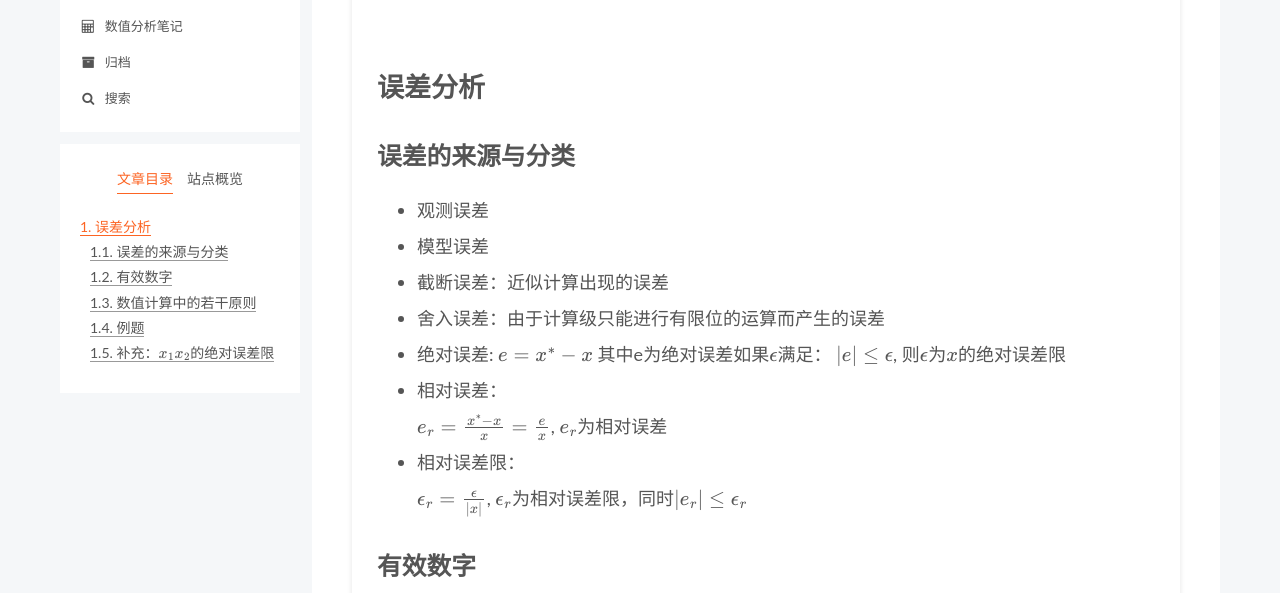
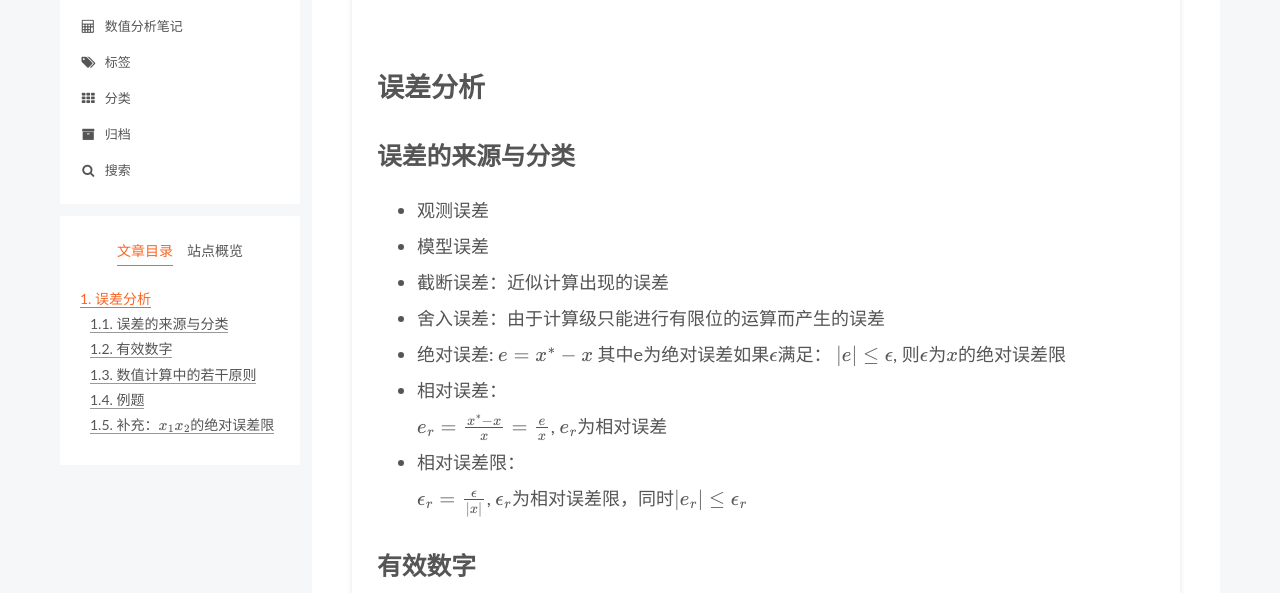
Before and after one commit to dylan-club/dylan-club.github.io, a plain HTML site: page 2020/03/11/mathAnalysis-1-1/index.html in a window 1280 px wide. Shown: the part 207-800 px from the top of the page. Drawn offline with nearby package versions, Linux system fonts and the light colour scheme; some packages are replaced by stand-ins of ours.

Commit message:
Site updated: 2020-10-05 20:25:49

```diff
--- a/2020/03/11/mathAnalysis-1-1/index.html
+++ b/2020/03/11/mathAnalysis-1-1/index.html
@@ -130,6 +130,16 @@
         <li class="menu-item menu-item-numericalanalysis">
 
     <a href="/categories/%E6%95%B0%E5%80%BC%E5%88%86%E6%9E%90%E7%AC%94%E8%AE%B0" rel="section"><i class="fa fa-fw fa-calculator"></i>数值分析笔记</a>
+
+  </li>
+        <li class="menu-item menu-item-tags">
+
+    <a href="/tags/" rel="section"><i class="fa fa-fw fa-tags"></i>标签</a>
+
+  </li>
+        <li class="menu-item menu-item-categories">
+
+    <a href="/categories/" rel="section"><i class="fa fa-fw fa-th"></i>分类</a>
 
   </li>
         <li class="menu-item menu-item-archives">
@@ -422,11 +432,13 @@ e_r(z)=|\frac{x}{x-y}||e_r(x)|+|\frac{y}{x-y}||e_r(x)|</script><script type="mat
       </div>
       <div class="site-state-item site-state-categories">
             <a href="/categories/">
+
         <span class="site-state-item-count">1</span>
         <span class="site-state-item-name">分类</span></a>
       </div>
       <div class="site-state-item site-state-tags">
             <a href="/tags/">
+
         <span class="site-state-item-count">1</span>
         <span class="site-state-item-name">标签</span></a>
       </div>
```
Also changed, not shown: 2020/03/11/mathAnalysis-2-1/index.html (+12 -0 lines), archives/2020/03/index.html (+12 -0 lines), archives/2020/index.html (+12 -0 lines), archives/index.html (+12 -0 lines), categories/index.html (+12 -0 lines), categories/数值分析笔记/index.html (+12 -0 lines), index.html (+12 -0 lines), lib/jquery_lazyload/README.html (+12 -0 lines), lib/pace/README.html (+12 -0 lines), tags/index.html (+12 -0 lines), tags/数学/index.html (+12 -0 lines).
